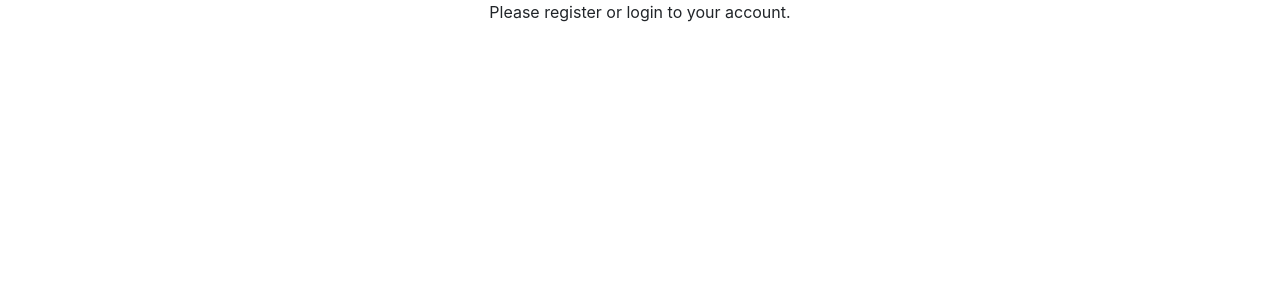
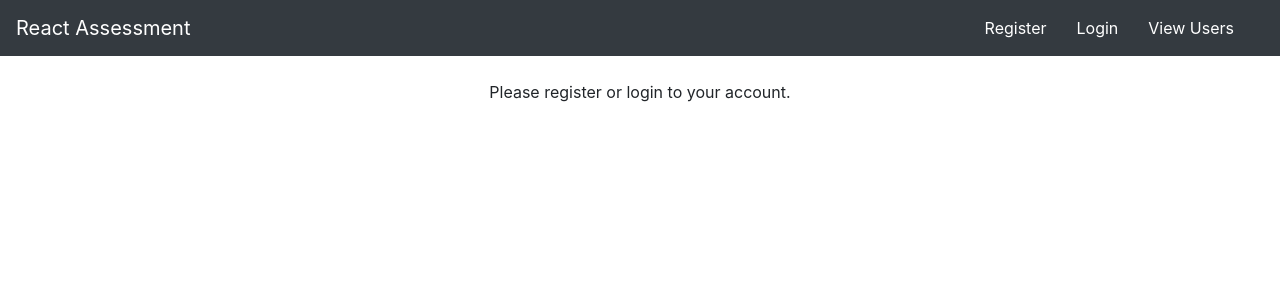
Before and after one commit to hbuck95/react-assessment, a React (Create React App) app: page / in a window 1280 px wide. Shown: the top 300 px of the page. Built offline with nearby package versions, Linux system fonts and the light colour scheme.

Commit message:
Added Navbar

```diff
--- a/src/components/RouterHome.js
+++ b/src/components/RouterHome.js
@@ -1,5 +1,7 @@
 import React, { Component } from 'react';
 import { BrowserRouter as Router, Route } from "react-router-dom";
+
+import NavigationBar from './NavigationBar';
 
 export default class RouterHome extends Component {
     constructor(props) {
@@ -14,7 +16,8 @@ export default class RouterHome extends Component {
         return (
             <div>
                 <Router>
-                    <Route exact path="/" render={() => <p>Please register or login to your account.</p>} />
+                    <NavigationBar/>
+                    <Route exact path="/" render={() => <div><br/><p>Please register or login to your account.</p></div>} />
                     <Route path="/login" render={() => <p>Login</p>} />
                     <Route path="/register" render={() => <p>Reigster</p>} />
                     <Route path="/viewUsers" render={() => <p>View Users</p>} />
```
